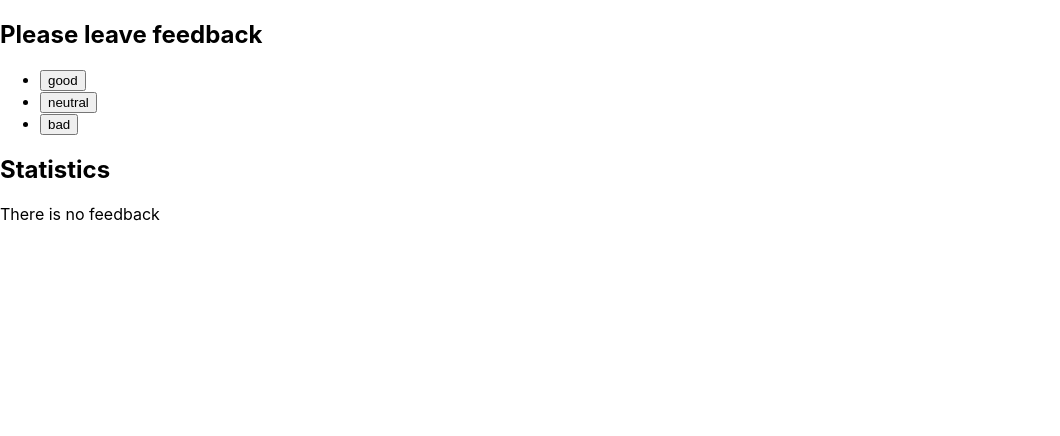
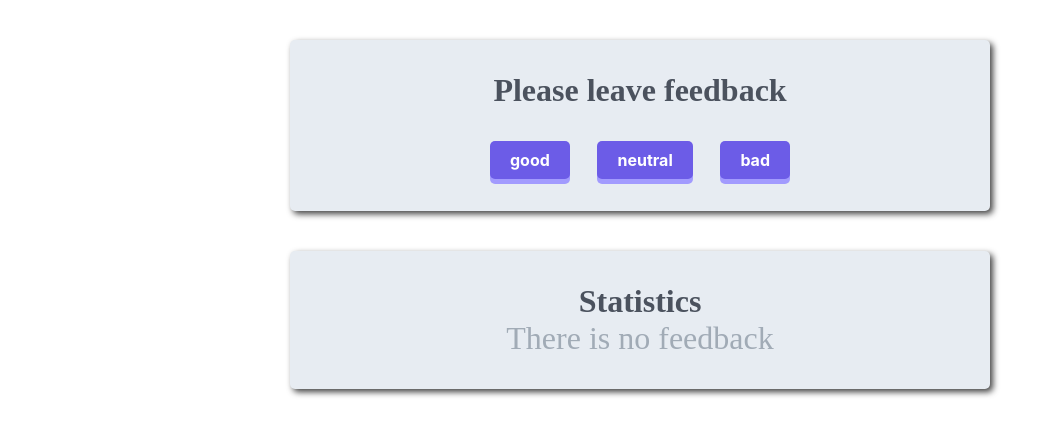
Before and after one commit to AleksandrSherehkov/goit-react-hw-004-feedback, a React (Create React App) app: page / in a window 1280 px wide. Shown: the top 436 px of the page, without its empty margins (0-1060 px from the left). Built offline with nearby package versions, Linux system fonts and the light colour scheme.

Commit message:
add task

```diff
--- a/package.json
+++ b/package.json
@@ -7,9 +7,12 @@
     "@testing-library/jest-dom": "^5.16.3",
     "@testing-library/react": "^12.1.4",
     "@testing-library/user-event": "^13.5.0",
+    "modern-normalize": "^2.0.0",
     "react": "^18.1.0",
     "react-dom": "^18.1.0",
     "react-scripts": "5.0.1",
+    "styled-components": "^6.0.0-rc.3",
+    "styled-system": "^5.1.5",
     "web-vitals": "^2.1.3"
   },
   "scripts": {
--- /dev/null
+++ b/src/Box.jsx
@@ -0,0 +1,10 @@
+import styled from 'styled-components';
+import { color, space, layout, flexbox, border, shadow, grid } from 'styled-system';
+
+export const Box = styled('div')(color, space, layout, flexbox, border, shadow, grid);
+
+Box.defaultProps = {
+  display: 'flex',
+  justifyContent: 'center',
+  alignItems: 'center',
+};
--- /dev/null
+++ b/src/Text.jsx
@@ -0,0 +1,10 @@
+import styled from 'styled-components';
+import { color, space, typography } from 'styled-system';
+
+export const Text = styled('p')(color, typography, space);
+
+Text.defaultProps = {
+  fontFamily: 'title',
+  fontSize: 'l',
+  color: 'text',
+};
--- a/src/components/App.jsx
+++ b/src/components/App.jsx
@@ -3,6 +3,7 @@ import { Section } from 'components/Section/Section';
 import { FeedbackOptions } from 'components/FeedbackOptions/FeedbackOptions';
 import { Statistics } from 'components/Statistics/Statistics';
 import { Notification } from 'components/Notification/Notification';
+import { GlobalStyle } from 'components/GlobalStyle';
 
 export class App extends Component {
   state = {
@@ -35,7 +36,7 @@ export class App extends Component {
 
     const options = Object.keys(this.state);
     return (
-      <div>
+      <>
         <Section title="Please leave feedback">
           <FeedbackOptions options={options} onLeaveFeedback={this.handleClickBtn} />
         </Section>
@@ -52,7 +53,8 @@ export class App extends Component {
             <Notification message="There is no feedback" />
           )}
         </Section>
-      </div>
+        <GlobalStyle />
+      </>
     );
   }
 }
--- a/src/components/FeedbackOptions/FeedbackOptions.jsx
+++ b/src/components/FeedbackOptions/FeedbackOptions.jsx
@@ -1,16 +1,18 @@
 import PropTypes from 'prop-types';
+import { Box } from 'Box';
+import { ButtonStyled } from 'components/FeedbackOptions/FeedbackOptions.styled';
 
 export const FeedbackOptions = ({ options, onLeaveFeedback }) => {
   return (
-    <ul>
+    <Box mt={5} width="300px" justifyContent="space-between" as="ul">
       {options.map(option => (
         <li key={option}>
-          <button type="button" name={option} onClick={onLeaveFeedback}>
+          <ButtonStyled type="button" name={option} onClick={onLeaveFeedback}>
             {option}
-          </button>
+          </ButtonStyled>
         </li>
       ))}
-    </ul>
+    </Box>
   );
 };
 
--- /dev/null
+++ b/src/components/FeedbackOptions/FeedbackOptions.styled.js
@@ -0,0 +1,21 @@
+import styled from 'styled-components';
+
+export const ButtonStyled = styled.button`
+  border: ${({ theme }) => theme.borders.none};
+  cursor: pointer;
+  outline: none;
+  background-color: ${({ theme }) => theme.colors.button};
+  padding: 10px 20px;
+
+  font-size: ${({ theme }) => theme.fontSizes.m};
+  font-weight: ${({ theme }) => theme.fontWeights.bold};
+  color: ${({ theme }) => theme.colors.white};
+  border-radius: ${({ theme }) => theme.radii.normal};
+  transition: all ease 0.1s;
+  box-shadow: ${({ theme }) => theme.shadows.button};
+
+  &:active {
+    transform: translateY(5px);
+    box-shadow: ${({ theme }) => theme.shadows.button};
+  }
+`;
--- /dev/null
+++ b/src/components/GlobalStyle.js
@@ -0,0 +1,49 @@
+import { createGlobalStyle } from 'styled-components';
+import 'modern-normalize';
+
+export const GlobalStyle = createGlobalStyle`
+body {
+  margin: 0;
+  font-family: -apple-system, BlinkMacSystemFont, 'Segoe UI', 'Roboto', 'Oxygen',
+    'Ubuntu', 'Cantarell', 'Fira Sans', 'Droid Sans', 'Helvetica Neue',
+    sans-serif;
+  -webkit-font-smoothing: antialiased;
+  -moz-osx-font-smoothing: grayscale;
+}
+
+code {
+  font-family: source-code-pro, Menlo, Monaco, Consolas, 'Courier New',
+    monospace;
+}
+
+ul,
+li {
+  list-style: none;
+  margin: 0;
+  padding: 0;
+}
+
+a {
+  text-decoration: none;
+  display: block;
+  color: inherit;
+}
+
+h1,
+h2,
+h3,
+h4,
+h5,
+h6,
+button,
+p {
+  margin: 0;
+  padding: 0;
+}
+
+img {
+  display: block;
+  max-width: 100%;
+  height: auto;
+}
+`;
--- a/src/components/Notification/Notification.jsx
+++ b/src/components/Notification/Notification.jsx
@@ -1,9 +1,10 @@
 import PropTypes from 'prop-types';
+import { Text } from 'Text';
 
 export const Notification = ({ message }) => {
   return (
     <div>
-      <p>{message}</p>
+      <Text>{message}</Text>
     </div>
   );
 };
--- a/src/components/Section/Section.jsx
+++ b/src/components/Section/Section.jsx
@@ -1,11 +1,26 @@
 import PropTypes from 'prop-types';
+import { Box } from 'Box';
+import { Text } from 'Text';
 
 export const Section = ({ title, children }) => {
   return (
-    <section>
-      {title && <h2>{title}</h2>}
+    <Box
+      m="40px auto"
+      py={5}
+      width="700px"
+      flexDirection="column"
+      borderRadius="normal"
+      boxShadow="normal"
+      bg="primary"
+      as="section"
+    >
+      {title && (
+        <Text color="black" fontWeight="bold">
+          {title}
+        </Text>
+      )}
       {children}
-    </section>
+    </Box>
   );
 };
 
--- a/src/components/Statistics/Statistics.jsx
+++ b/src/components/Statistics/Statistics.jsx
@@ -1,35 +1,37 @@
 import PropTypes from 'prop-types';
+import { Box } from 'Box';
+import { Text } from 'Text';
 
 export const Statistics = ({ good, neutral, bad, total, positivePercentage }) => {
   return (
-    <ul>
+    <Box mt={5} width="350px" gridGap={4} flexDirection="column" as="ul">
       <li>
-        <p>
+        <Text color="good">
           Good: <span>{good}</span>
-        </p>
+        </Text>
       </li>
       <li>
-        <p>
+        <Text>
           Neutral: <span>{neutral}</span>
-        </p>
+        </Text>
       </li>
       <li>
-        <p>
+        <Text color="bad">
           Bad: <span>{bad}</span>
-        </p>
+        </Text>
       </li>
       <li>
-        <p>
+        <Text color="red" fontSize="xl">
           Total: <span>{total}</span>
-        </p>
+        </Text>
       </li>
       <li>
-        <p>
+        <Text color="button">
           Positive feedback:
           <span> {positivePercentage + '%'}</span>
-        </p>
+        </Text>
       </li>
-    </ul>
+    </Box>
   );
 };
 
--- a/src/index.js
+++ b/src/index.js
@@ -2,9 +2,13 @@ import React from 'react';
 import ReactDOM from 'react-dom/client';
 import { App } from 'components/App';
 import './index.css';
+import { ThemeProvider } from 'styled-components';
+import { theme } from 'theme';
 
 ReactDOM.createRoot(document.getElementById('root')).render(
   <React.StrictMode>
-    <App />
+    <ThemeProvider theme={theme}>
+      <App />
+    </ThemeProvider>
   </React.StrictMode>
 );
--- a/src/theme.js
+++ b/src/theme.js
@@ -1,16 +1,17 @@
 export const theme = {
   colors: {
-    sucses: 'green',
-    failed: 'red',
+    red: '#c70902',
+    good: '#55e83f',
+    bad: '#2e302e',
     black: '#4b525e',
     white: '#fff',
     text: '#a1abb6',
     background: '#fff',
     primary: '#e7ecf2',
     secondary: '#f3f6f9',
-    accent: '#00bcd5',
     border: '#e4e9f0',
     muted: '#adacac',
+    button: '#6c5ce7',
   },
   space: [0, 2, 4, 8, 16, 32, 64, 128, 256],
 
@@ -47,5 +48,6 @@ export const theme = {
   },
   shadows: {
     normal: '3px 3px 6px 0px rgba(0, 0, 0, 0.75)',
+    button: '0px 5px 0px 0px #a29bfe',
   },
 };
```
Also changed, not shown: 1 other file (tests, documents, lock files or other folders).
